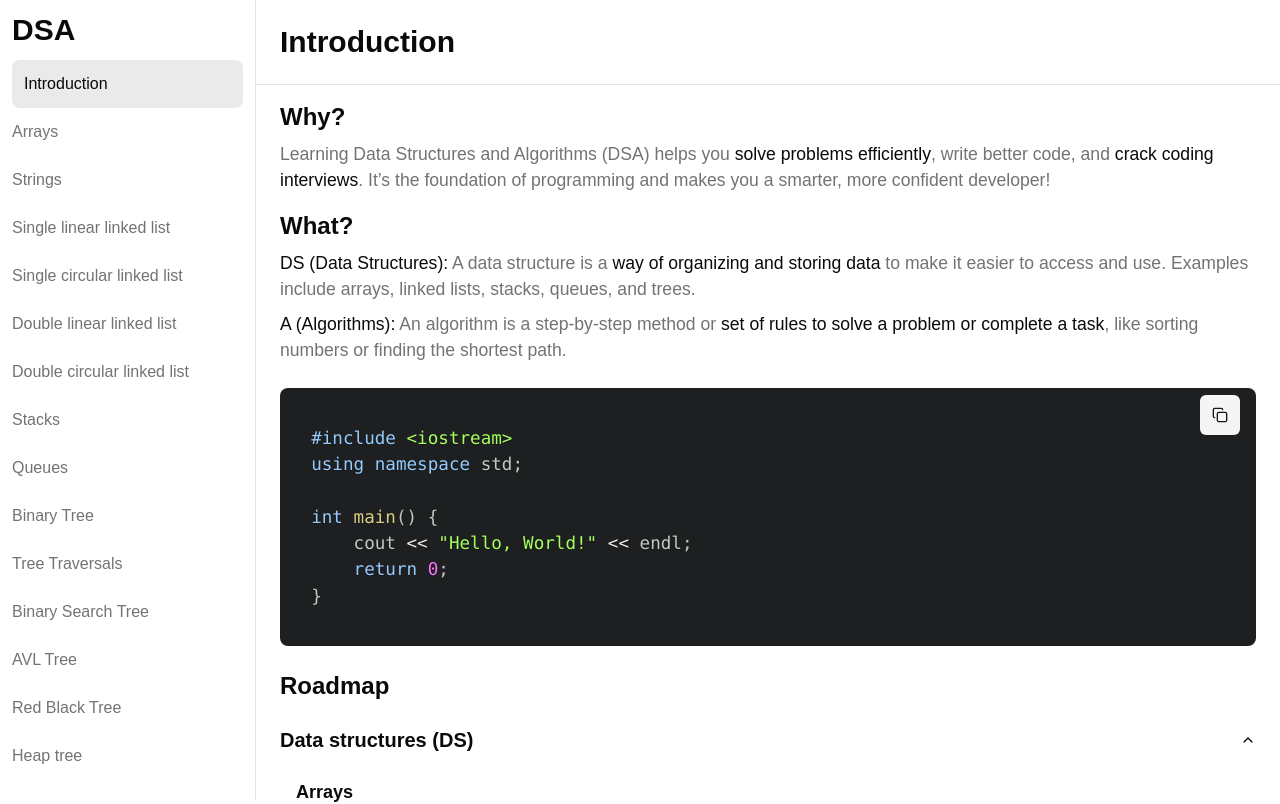
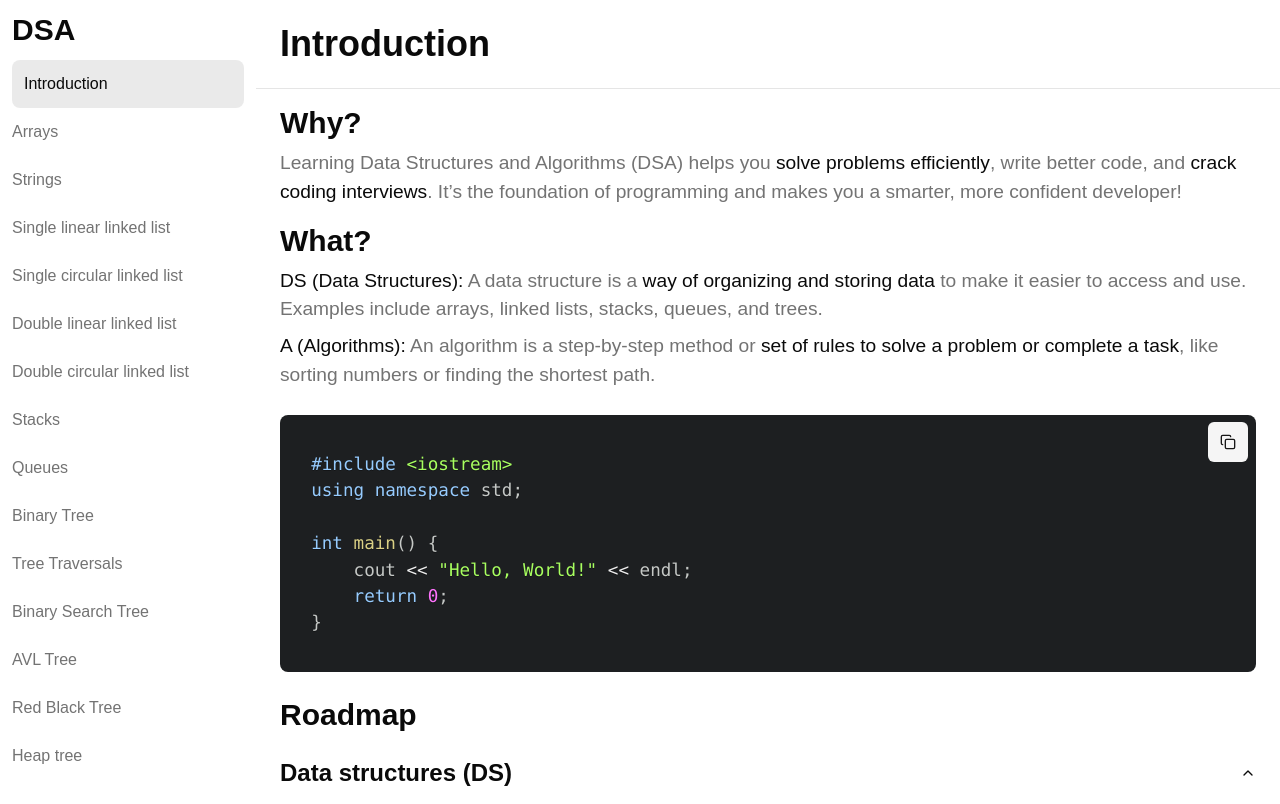
Before and after one commit to shuva7s/DSA-study-material, a Next.js app: page / in a window 1280 px wide. Shown: the top 804 px of the page. Built offline with nearby package versions, Linux system fonts and the light colour scheme.

Commit message:
fixed sidebar

```diff
--- a/app/globals.css
+++ b/app/globals.css
@@ -4,7 +4,7 @@
 
 body {
   font-family: Arial, Helvetica, sans-serif;
-  font-size: 1.1rem;
+  font-size: 1.2rem;
 }
 
 @layer utilities {
@@ -84,21 +84,24 @@ body {
     @apply text-foreground font-semibold;
   }
   h1 {
+    @apply text-4xl;
+  }
+  h2 {
     @apply text-3xl;
   }
-  h2 {
+  h3 {
     @apply text-2xl;
   }
-  h3 {
+  h4 {
     @apply text-xl;
   }
-  h4 {
+  h5 {
     @apply text-lg;
   }
   b {
     @apply text-foreground font-medium;
   }
-  main{
+  main {
     @apply min-h-screen;
   }
 }
--- a/app/layout.tsx
+++ b/app/layout.tsx
@@ -37,9 +37,9 @@ export default function RootLayout({
           enableSystem
           disableTransitionOnChange
         >
-          <div className="flex flex-col lg:flex-row overflow-x-hidden">
+          <div className="flex flex-row overflow-x-hidden">
             <DesktopSideNav />
-            <div className="flex-1">
+            <div className="flex-1 flex flex-col ml-0 lg:ml-64 transition-all">
               {children}
               <Footer />
             </div>
--- a/components/shared/CodeBox.tsx
+++ b/components/shared/CodeBox.tsx
@@ -63,6 +63,7 @@ const CodeBox = ({ code }: { code: string }) => {
         style={atomDark}
         customStyle={{
           borderRadius: "8px",
+          fontSize: "1.1rem",
           padding: "10px",
           overflowX: "auto",
           wordWrap: "break-word",
@@ -76,7 +77,7 @@ const CodeBox = ({ code }: { code: string }) => {
         size={"icon"}
         variant={"secondary"}
         disabled={copied}
-        className="absolute top-4 right-4 z-10"
+        className="absolute top-4 right-2 z-10"
       >
         {copied ? <Check /> : <Copy />}
       </Button>
--- a/components/shared/DesktopSideNav.tsx
+++ b/components/shared/DesktopSideNav.tsx
@@ -6,9 +6,9 @@ import { usePathname } from "next/navigation";
 const DesktopSideNav = () => {
   const pathname = usePathname();
   return (
-    <aside className="hidden lg:block w-64 h-screen border-r flex-shrink-0 sticky top-0">
+    <aside className="w-64 h-screen fixed left-0 top-0 z-10 bg-background hidden lg:flex flex-col">
       <p className="p-3 text-3xl font-bold text-foreground">DSA</p>
-      <nav className="w-full custom_height overflow-y-auto p-3 pt-0">
+      <nav className="w-full p-3 pt-0 custom_height sticky top-0 overflow-y-auto">
         <ul className="flex flex-col">
           {navLinks.map((link) => (
             <li key={link.name}>
```
